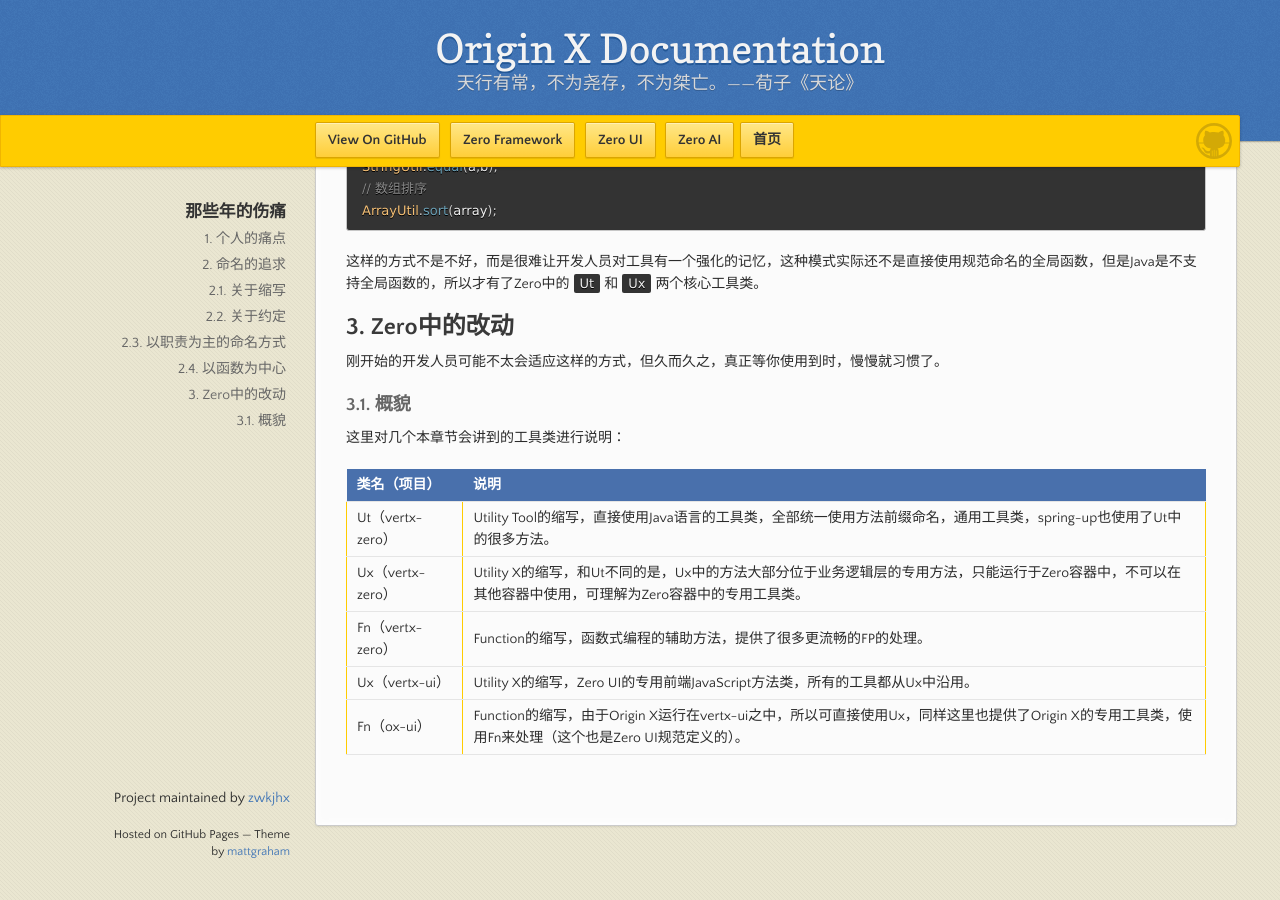
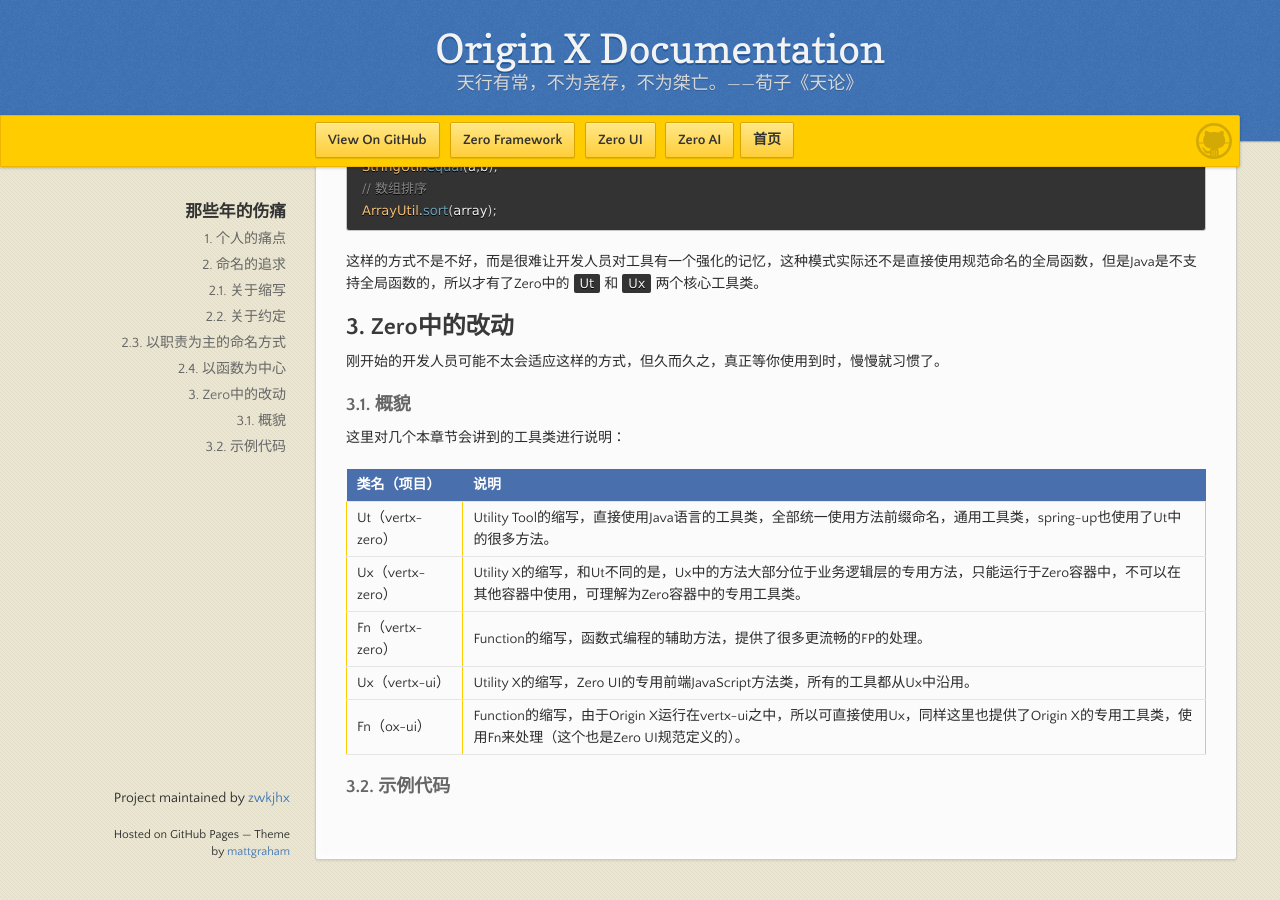
Before and after one commit to zwkjhx/ox-doc, a Jekyll site: the page built from utility-x/1-she-ji-li-nian/uxd-001-ling-ren-fan-suo-de-util.md, in a window 1280 px wide and 900 px high, scrolled down 2930 px. Built offline with Jekyll 4.4.1, drawn with Linux system fonts in a browser that asks for light colours; our own code applies the rules of GitHub Pages for plain Markdown files; before the commit the page ends 3796 px from its top, so only the background shows below that.

Commit message:
Updates utility-x/1-she-ji-li-nian/uxd-001-ling-ren-fan-suo-de-util.md
Auto commit by GitBook Editor

```diff
--- a/utility-x/1-she-ji-li-nian/uxd-001-ling-ren-fan-suo-de-util.md
+++ b/utility-x/1-she-ji-li-nian/uxd-001-ling-ren-fan-suo-de-util.md
@@ -132,3 +132,5 @@
 | Fn（vertx-zero） | Function的缩写，函数式编程的辅助方法，提供了很多更流畅的FP的处理。 |
 | Ux（vertx-ui） | Utility X的缩写，Zero UI的专用前端JavaScript方法类，所有的工具都从Ux中沿用。 |
 | Fn（ox-ui） | Function的缩写，由于Origin X运行在vertx-ui之中，所以可直接使用Ux，同样这里也提供了Origin X的专用工具类，使用Fn来处理（这个也是Zero UI规范定义的）。 |
+
+### 3.2. 示例代码
```
